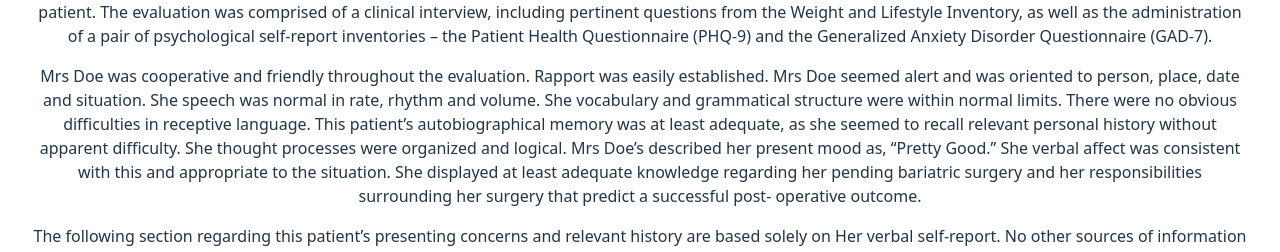
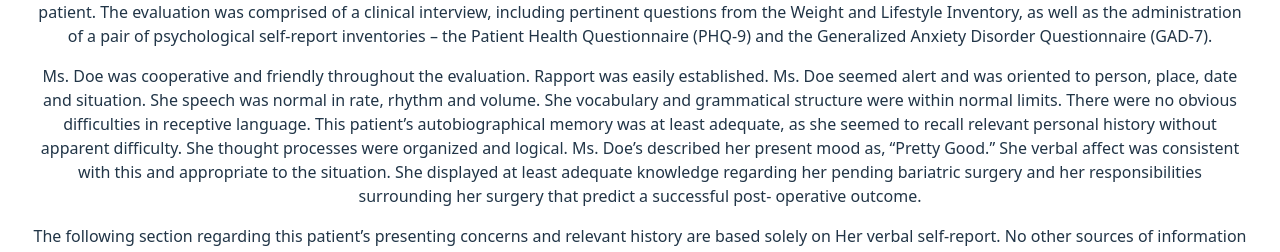
Before and after one commit to mvillaronga/bariatric-reporting, a React (Vite) app: page / in a window 1280 px wide. Shown: the part 665-917 px from the top of the page. Built offline with nearby package versions, Linux system fonts and the light colour scheme.

Commit message:
report parameterized

```diff
--- a/src/App.jsx
+++ b/src/App.jsx
@@ -1,38 +1,30 @@
-//import { useState } from 'react'
-//import reactLogo from './assets/react.svg'
-//import viteLogo from '/vite.svg'
 import './App.css'
 import Report from './components/report/Report'
 
 function App() {
-  //const [count, setCount] = useState(0)
 
   return (
-<>
-    <Report />
-
-{/*
-  <div>
-        <a href="https://vite.dev" target="_blank">
-          <img src={viteLogo} className="logo" alt="Vite logo" />
-        </a>
-        <a href="https://react.dev" target="_blank">
-          <img src={reactLogo} className="logo react" alt="React logo" />
-        </a>
-      </div>
-      <h1>Vite + React</h1>
-      <div className="card">
-        <button onClick={() => setCount((count) => count + 1)}>
-          count is {count}
-        </button>
-        <p>
-          Edit <code>src/App.jsx</code> and save to test HMR
-        </p>
-      </div>
-      <p className="read-the-docs">
-        Click on the Vite and React logos to learn more
-      </p>
-*/}
+    <>
+      <Report
+        gender="Female"
+        patientName="Ms. Doe"
+        patientAge={43}
+        visitDate="March 14, 2025"
+        mood="Pretty Good."
+        currentWeight={201}
+        targetWeight={160}
+        height={68}
+        currentChallenges="overeating at meals/large portion sizes, eating rapidly, overeating when feeling emotionally overwhelmed or down, eating late in the evening, and unhealthy snacking between meals."
+        reasons="She expressed a desire to improve her overall health and longevity, particularly for the sake of her grandchildren."
+        previousDiagnosis="She has been diagnosed with sleep apnea, hypertension, and hypercholesterolemia, and she hopes that weight loss will help her to better manage these conditions. Additionally, she experiences chronic back pain and believes that reducing her weight may alleviate some of her discomfort."
+        goals="She also aims to enhance her physical fitness and energy levels."
+        associatedConditions="chronic back pain, hypertension, hypercholesterolemia and sleep apnea"
+        sleepHours="eight"
+        sleepStatus="rested"
+        currentMedications="losartan, phentermine, liraglutide, and fluconazole"
+        legalDrugUse="She does not use any tobacco or cannabis products, nor does she drink any caffeinated beverages. She rarely drinks alcohol."
+        substanceUsage="She denies use of other substances and has no history of heavy or problematic substance use."
+      />
     </>
   )
 }
--- a/src/components/report/Report.jsx
+++ b/src/components/report/Report.jsx
@@ -1,44 +1,85 @@
 import React from 'react';
+import PropTypes from 'prop-types';
 import CoverSheet from './CoverSheet';
 import Opening from './Opening';
 import PatientInfo from './PatientInfo';
 import Evaluation from './Evaluation';
 import MedicalHistory from './MedicalHistory';
 
-export default function Report() {
+export default function Report({
+    gender,
+    patientName,
+    patientAge,
+    visitDate,
+    mood,
+    currentWeight,
+    targetWeight,
+    height,
+    currentChallenges,
+    reasons,
+    previousDiagnosis,
+    goals,
+    associatedConditions,
+    sleepHours,
+    sleepStatus,
+    currentMedications,
+    legalDrugUse,
+    substanceUsage
+}) {
     return (
         <div>
             <CoverSheet />
             <Opening
-                gender="Female"
-                patientName="Ms. Doe"
-                patientAge={43}
-                visitDate="March 14, 2025"
+                gender={gender}
+                patientName={patientName}
+                patientAge={patientAge}
+                visitDate={visitDate}
             />
             <PatientInfo
-                patientName="Mrs Doe"
-                mood="Pretty Good."
-                gender="Female"
+                patientName={patientName}
+                mood={mood}
+                gender={gender}
             />
             <Evaluation
-                gender="Female"
-                currentWeight={201}
-                targetWeight={160}
-                height={68}
-                currentChallenges="overeating at meals/large portion sizes, eating rapidly, overeating when feeling emotionally overwhelmed or down, eating late in the evening, and unhealthy snacking between meals."
-                reasons="She expressed a desire to improve her overall health and longevity, particularly for the sake of her grandchildren."
-                previoiusDiagnosis="She has been diagnosed with sleep apnea, hypertension, and hypercholesterolemia, and she hopes that weight loss will help her to better manage these conditions. Additionally, she experiences chronic back pain and believes that reducing her weight may alleviate some of her discomfort."
-                goals="She also aims to enhance her physical fitness and energy levels."
+                gender={gender}
+                currentWeight={currentWeight}
+                targetWeight={targetWeight}
+                height={height}
+                currentChallenges={currentChallenges}
+                reasons={reasons}
+                previoiusDiagnosis={previousDiagnosis}
+                goals={goals}
             />
             <MedicalHistory
-                patientName="Ms. Doe"
-                associatedConditions="chronic back pain, hypertension, hypercholesterolemia and sleep apnea"
-                sleepHours="eight"
-                sleepStatus="rested"
-                currentMedications="losartan, phentermine, liraglutide, and fluconazole"
-                legalDrugUse="She does not use any tobacco or cannabis products, nor does she drink any caffeinated beverages. She rarely drinks alcohol."
-                substanceUsage="She denies use of other substances and has no history of heavy or problematic substance use."
+                patientName={patientName}
+                associatedConditions={associatedConditions}
+                sleepHours={sleepHours}
+                sleepStatus={sleepStatus}
+                currentMedications={currentMedications}
+                legalDrugUse={legalDrugUse}
+                substanceUsage={substanceUsage}
             />
         </div>
     );
 }
+
+Report.propTypes = {
+    gender: PropTypes.string.isRequired,
+    patientName: PropTypes.string.isRequired,
+    patientAge: PropTypes.number.isRequired,
+    visitDate: PropTypes.string.isRequired,
+    mood: PropTypes.string.isRequired,
+    currentWeight: PropTypes.number.isRequired,
+    targetWeight: PropTypes.number.isRequired,
+    height: PropTypes.number.isRequired,
+    currentChallenges: PropTypes.string.isRequired,
+    reasons: PropTypes.string.isRequired,
+    previousDiagnosis: PropTypes.string.isRequired,
+    goals: PropTypes.string.isRequired,
+    associatedConditions: PropTypes.string.isRequired,
+    sleepHours: PropTypes.string.isRequired,
+    sleepStatus: PropTypes.string.isRequired,
+    currentMedications: PropTypes.string.isRequired,
+    legalDrugUse: PropTypes.string.isRequired,
+    substanceUsage: PropTypes.string.isRequired
+};
```
